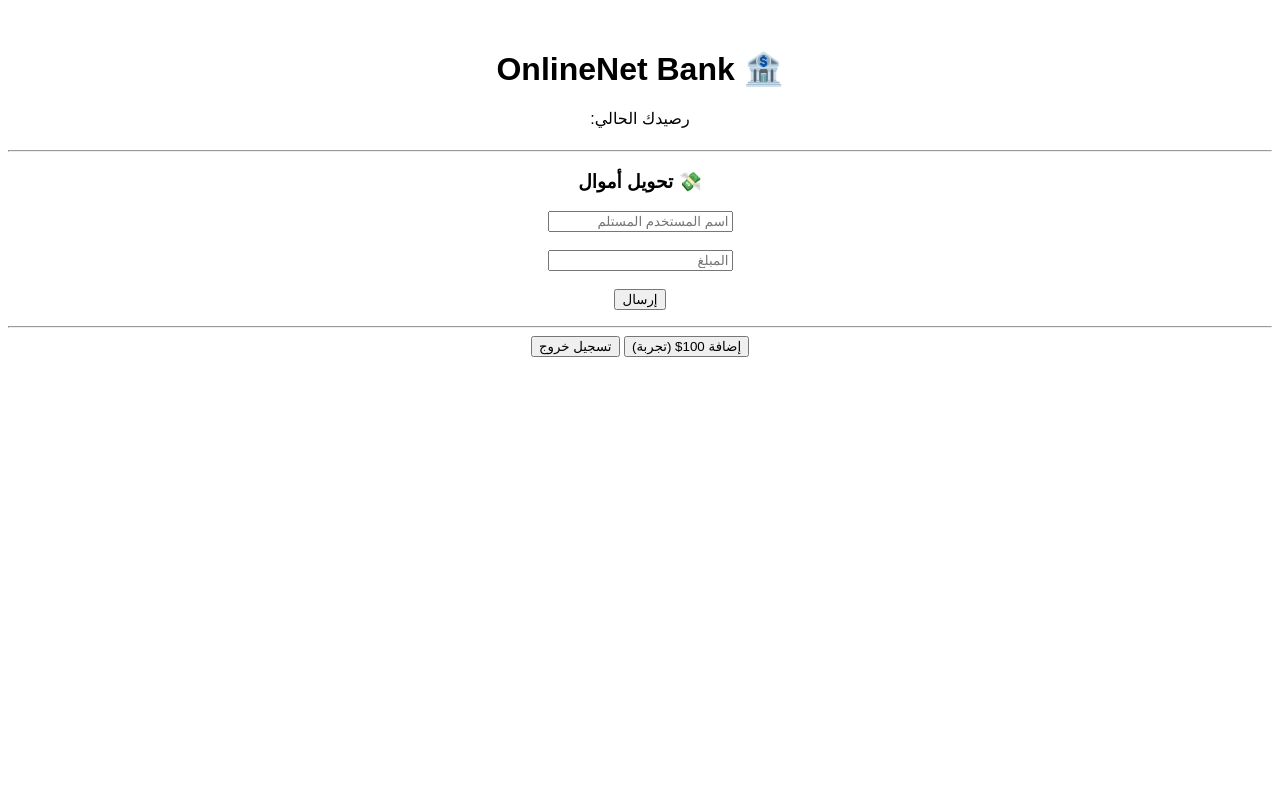
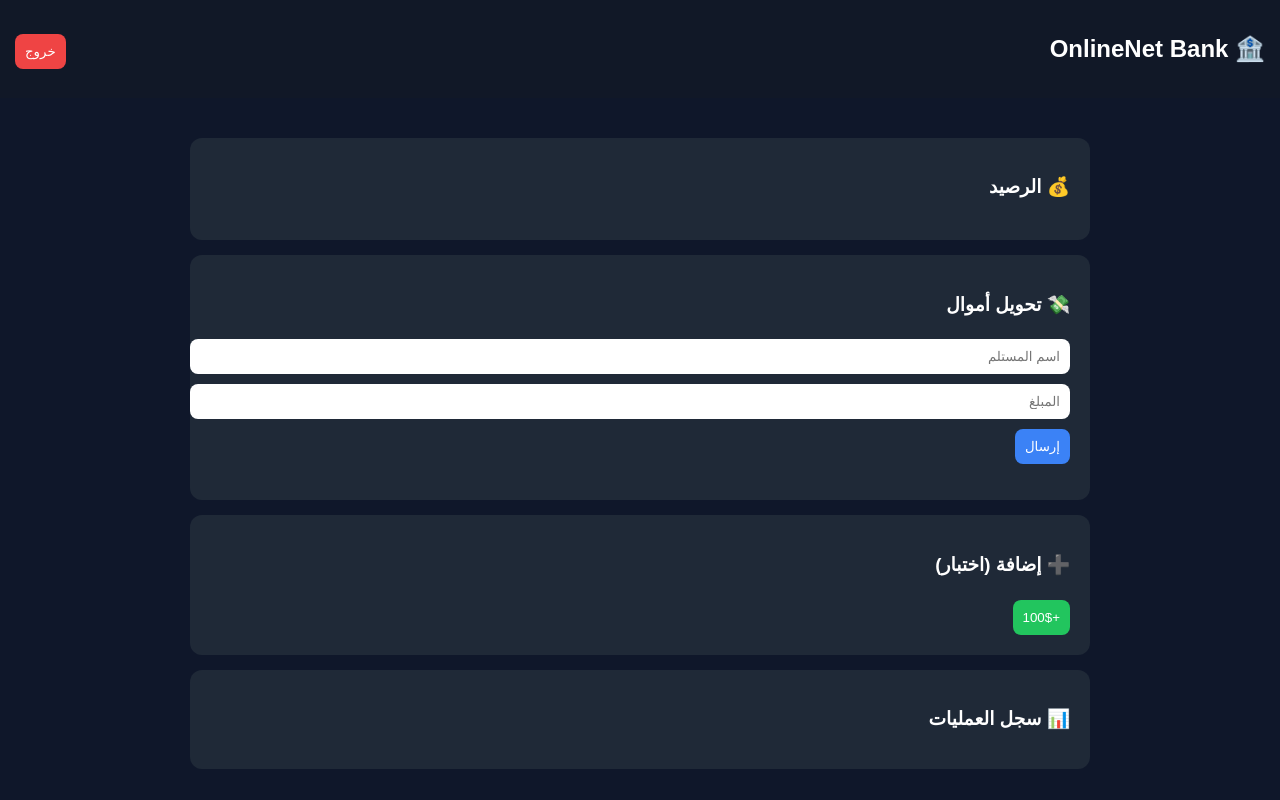
Before and after one commit to Ahmadkaled12/OnlineNet-Bank, a plain HTML site: page home.html in a window 1280 px wide. Drawn offline with Linux system fonts and the light colour scheme.

Commit message:
Refactor home.html layout and styles

```diff
--- a/home.html
+++ b/home.html
@@ -3,48 +3,123 @@
 <head>
 <meta charset="UTF-8">
 <title>OnlineNet Bank</title>
+
+<style>
+body{
+margin:0;
+font-family:Arial;
+background:#0f172a;
+color:white;
+}
+
+.nav{
+background:#111827;
+padding:15px;
+display:flex;
+justify-content:space-between;
+align-items:center;
+}
+
+.container{
+padding:20px;
+max-width:900px;
+margin:auto;
+}
+
+.card{
+background:#1f2937;
+padding:20px;
+border-radius:12px;
+margin-top:15px;
+}
+
+input{
+width:100%;
+padding:10px;
+margin:5px 0;
+border-radius:8px;
+border:none;
+outline:none;
+}
+
+button{
+padding:10px;
+border:none;
+border-radius:8px;
+cursor:pointer;
+margin-top:5px;
+}
+
+.green{background:#22c55e;color:white;}
+.red{background:#ef4444;color:white;}
+.blue{background:#3b82f6;color:white;}
+
+.history{
+background:#111827;
+padding:10px;
+border-radius:8px;
+margin-top:5px;
+font-size:14px;
+}
+</style>
 </head>
 
-<body style="font-family:Arial;text-align:center;margin-top:50px">
+<body>
 
-<h1>🏦 OnlineNet Bank</h1>
+<div class="nav">
+<h2>🏦 OnlineNet Bank</h2>
+<button class="red" onclick="logout()">خروج</button>
+</div>
+
+<div class="container">
 
 <h2 id="user"></h2>
 
-<p>رصيدك الحالي:</p>
+<div class="card">
+<h3>💰 الرصيد</h3>
 <h1 id="balance"></h1>
+</div>
 
-<hr>
-
+<div class="card">
 <h3>💸 تحويل أموال</h3>
 
-<input id="toUser" placeholder="اسم المستخدم المستلم"><br><br>
-<input id="amount" type="number" placeholder="المبلغ"><br><br>
+<input id="toUser" placeholder="اسم المستلم">
+<input id="amount" type="number" placeholder="المبلغ">
 
-<button onclick="transfer()">إرسال</button>
+<button class="blue" onclick="transfer()">إرسال</button>
 
 <p id="msg"></p>
+</div>
 
-<hr>
+<div class="card">
+<h3>➕ إضافة (اختبار)</h3>
+<button class="green" onclick="addMoney()">+100$</button>
+</div>
 
-<button onclick="addMoney()">إضافة 100$ (تجربة)</button>
-<button onclick="logout()">تسجيل خروج</button>
+<div class="card">
+<h3>📊 سجل العمليات</h3>
+<div id="history"></div>
+</div>
+
+</div>
 
 <script>
 
 let currentUser = JSON.parse(localStorage.getItem("currentUser"));
+let users = JSON.parse(localStorage.getItem("users")) || [];
+let history = JSON.parse(localStorage.getItem("history")) || [];
 
+// حماية الصفحة
 if(!currentUser){
 window.location.href = "login.html";
 }
 
-// عرض البيانات
 document.getElementById("user").innerText = "👤 " + currentUser.username;
 document.getElementById("balance").innerText = currentUser.balance + " $";
 
-// إضافة رصيد (للاختبار)
+showHistory();
+
 function addMoney(){
-let users = JSON.parse(localStorage.getItem("users"));
 
 for(let u of users){
 if(u.username === currentUser.username){
@@ -53,19 +128,16 @@ currentUser.balance += 100;
 }
 }
 
-localStorage.setItem("users", JSON.stringify(users));
-localStorage.setItem("currentUser", JSON.stringify(currentUser));
+history.push({
+type:"إضافة",
+user:currentUser.username,
+amount:100,
+date:new Date().toLocaleString()
+});
 
-document.getElementById("balance").innerText = currentUser.balance + " $";
+saveAll();
 }
 
-// تحويل الأموال
 function transfer(){
 
-let toUser = document.getElementById("toUser").value;
-let amount = Number(document.getElementById("amount").value);
-
-let users = JSON.parse(localStorage.getItem("users")) || [];
-
-if(toUser === "" || amount <= 0){
-document.getElementById("msg").innerText = "⚠️ أد
+let to = document.getElement
```
